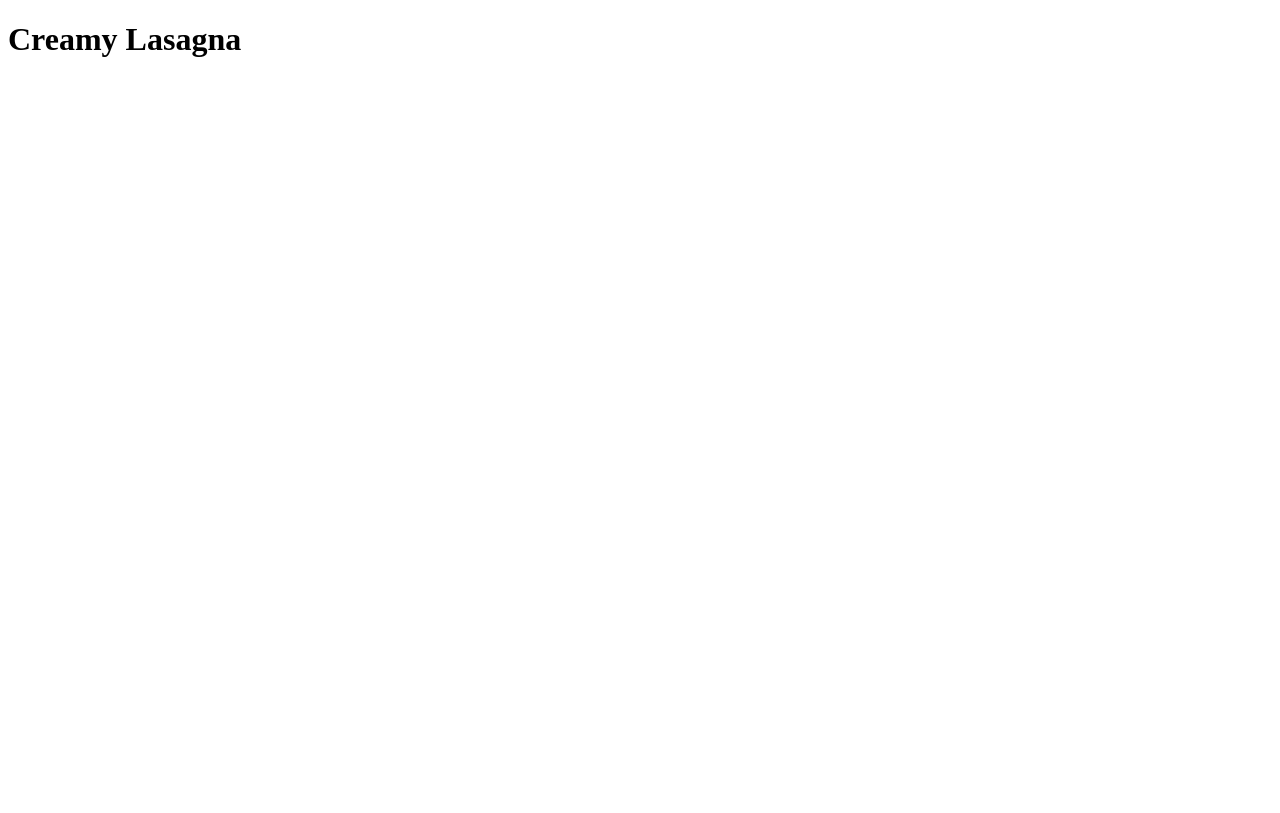
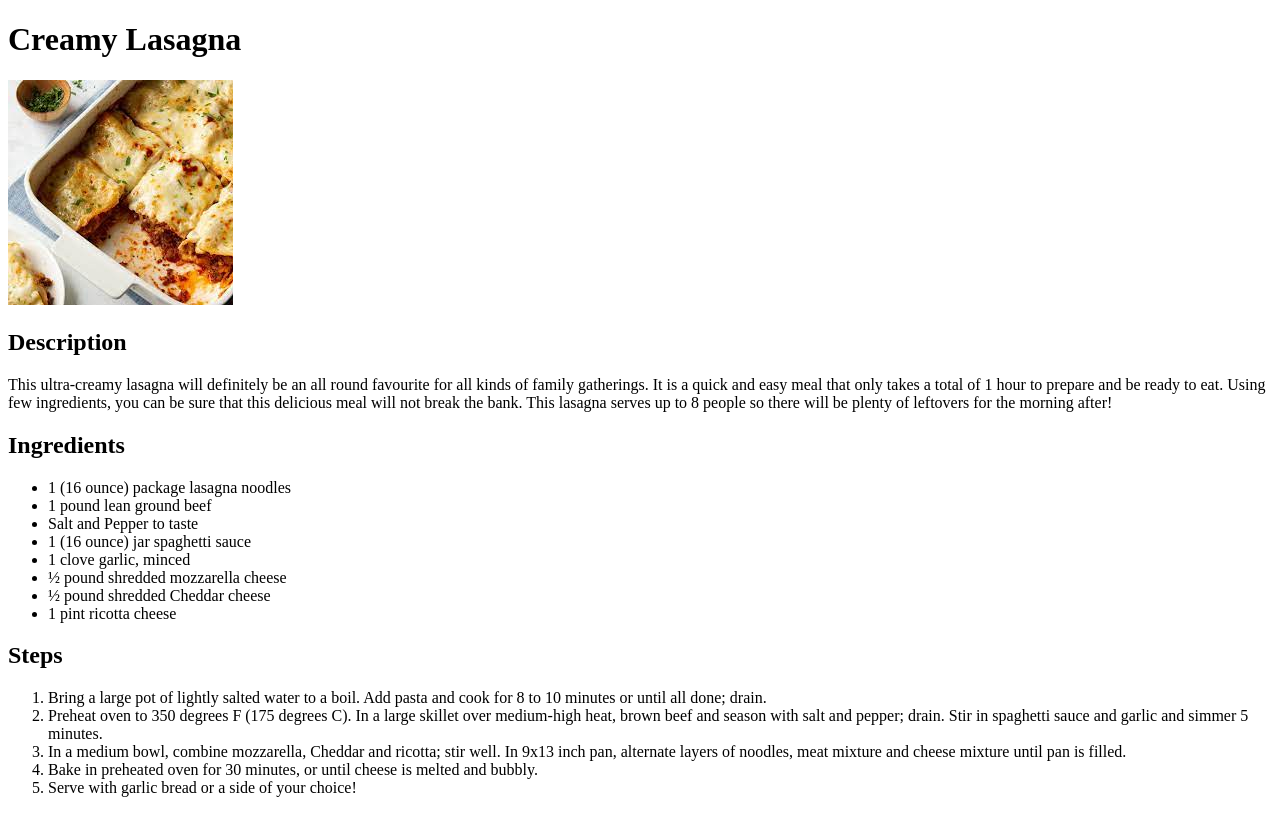
Before and after one commit to PoeticPiggy/odin-recipes, a plain HTML site: page recipes/lasagna.html in a window 1280 px wide. Drawn offline with Linux system fonts and the light colour scheme.

Commit message:
Made lasagna recipe page and added img of recipe

```diff
--- a/recipes/lasagna.html
+++ b/recipes/lasagna.html
@@ -7,5 +7,33 @@
 
     <body>
         <h1>Creamy Lasagna</h1>
+        <img src="../img/lasagna.jpeg">
+        <h2>Description</h2>
+
+        <p>This ultra-creamy lasagna will definitely be an all round favourite for all kinds of family gatherings.
+            It is a quick and easy meal that only takes a total of 1 hour to prepare and be ready to eat.
+            Using few ingredients, you can be sure that this delicious meal will not break the bank.
+            This lasagna serves up to 8 people so there will be plenty of leftovers for the morning after!
+        </p>
+
+        <h2>Ingredients</h2>
+            <ul>
+                <li>1 (16 ounce) package lasagna noodles</li>
+                <li>1 pound lean ground beef </li>
+                <li>Salt and Pepper to taste </li>
+                <li>1 (16 ounce) jar spaghetti sauce</li>
+                <li>1 clove garlic, minced</li>
+                <li>½ pound shredded mozzarella cheese</li>
+                <li>½ pound shredded Cheddar cheese</li>
+                <li>1 pint ricotta cheese </li>
+            </ul>
+        <h2>Steps</h2>
+            <ol>
+                <li>Bring a large pot of lightly salted water to a boil. Add pasta and cook for 8 to 10 minutes or until all done; drain.</li>
+                <li>Preheat oven to 350 degrees F (175 degrees C). In a large skillet over medium-high heat, brown beef and season with salt and pepper; drain. Stir in spaghetti sauce and garlic and simmer 5 minutes.</li>
+                <li>In a medium bowl, combine mozzarella, Cheddar and ricotta; stir well. In 9x13 inch pan, alternate layers of noodles, meat mixture and cheese mixture until pan is filled.</li>
+                <li>Bake in preheated oven for 30 minutes, or until cheese is melted and bubbly.</li>
+                <li>Serve with garlic bread or a side of your choice!</li>
+            </ol>
     </body>
 </html>
```
Also changed, not shown: img/lasagna.jpeg (added).
